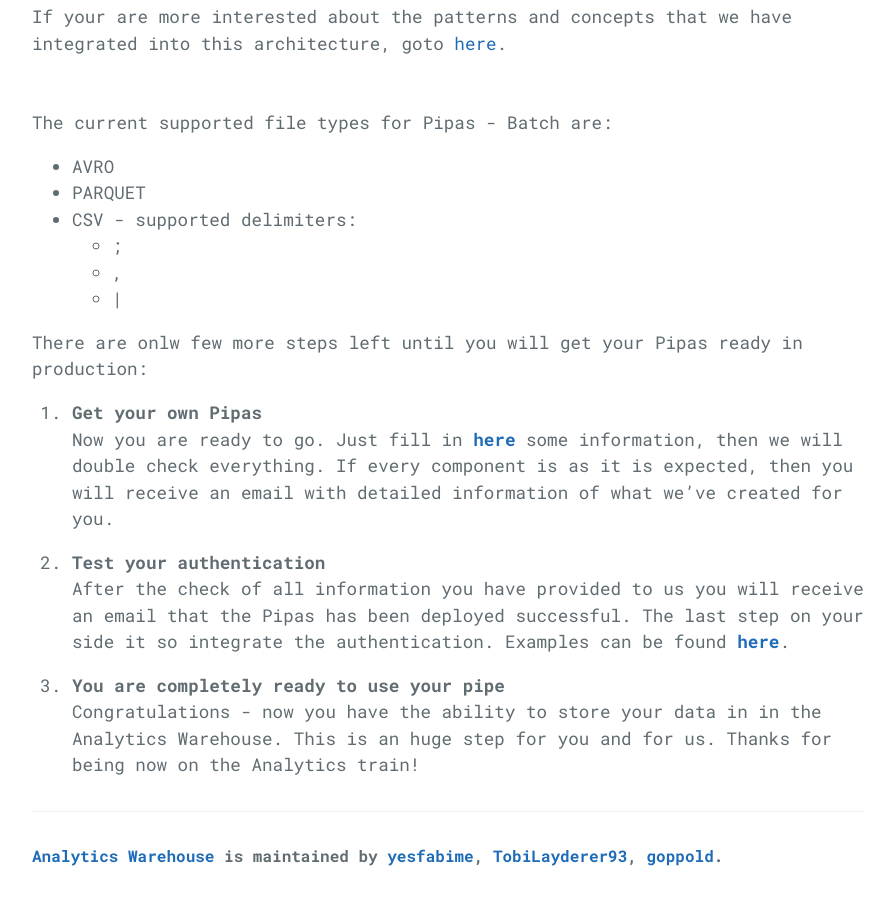
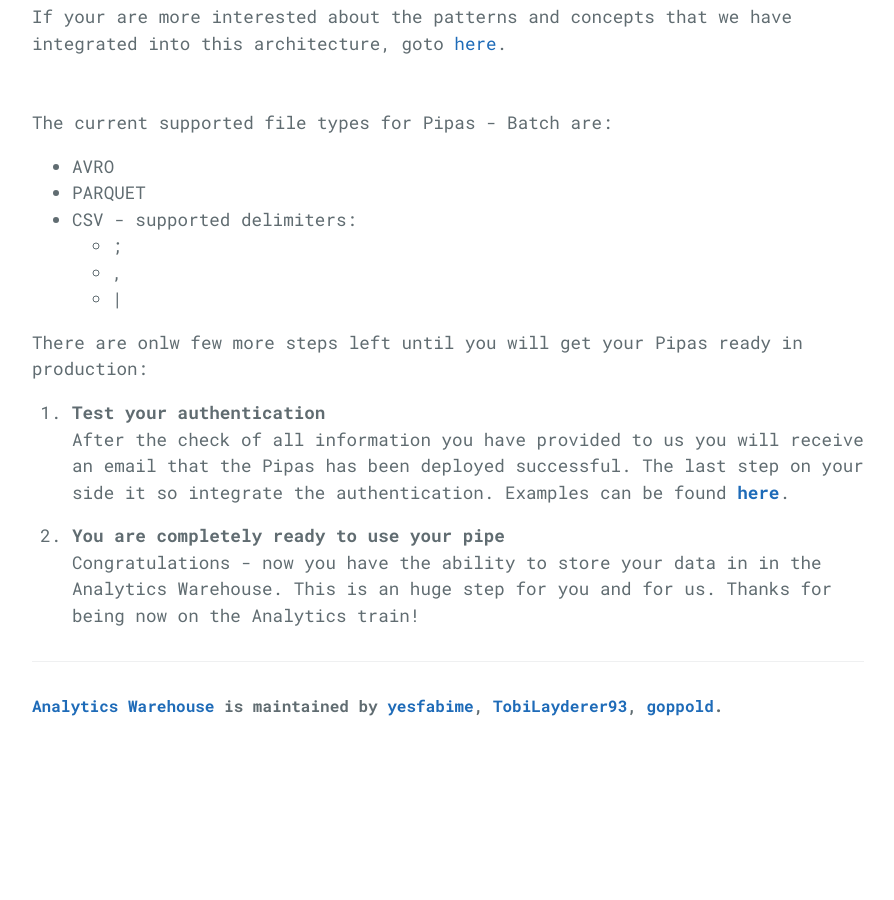
Before and after one commit to yesfabime/analytics-warehouse, a Jekyll site: the page built from 3-services/pipas/pipas-batch.md, in a window 1280 px wide and 900 px high, scrolled down 1204 px. Shown: the whole window, without its empty margins (192-1086 px from the left). Built offline with Jekyll 4.4.1, drawn with Linux system fonts in a browser that asks for light colours; after the commit the page ends 1954 px from its top, so only the background shows below that.

```diff
--- a/3-services/pipas/pipas-batch.md
+++ b/3-services/pipas/pipas-batch.md
@@ -23,11 +23,8 @@ The current supported file types for Pipas - Batch are:
 
 There are onlw few more steps left until you will get your Pipas ready in production:
 
-1. **Get your own Pipas**<br/>
-Now you are ready to go. Just fill in [**here**](https://forms.gle/BuGNuZsSD9kHkaDq7){:target="_blank"} some information, then we will double check everything. If every component is as it is expected, then you will receive an email with detailed information of what we've created for you.
-
-2. **Test your authentication**<br/>
+1. **Test your authentication**<br/>
 After the check of all information you have provided to us you will receive an email that the Pipas has been deployed successful. The last step on your side it so integrate the authentication. Examples can be found [**here**]({{site.baseurl}}/services/pipas/batch/test-auth/){:target="_blank"}.
 
-3. **You are completely ready to use your pipe**<br/>
+2. **You are completely ready to use your pipe**<br/>
 Congratulations - now you have the ability to store your data in in the Analytics Warehouse. This is an huge step for you and for us. Thanks for being now on the Analytics train!
```
Also changed, not shown: 3-services/pipas/pipas-stream.md (+2 -5 lines), 3-services/pipas/pipas.md (+14 -11 lines), 3-services/services.md (+1 -2 lines), 2-arch-principles-tenet/batch-vs-stream/batch-vs-stream.md (line endings or trailing spaces).
